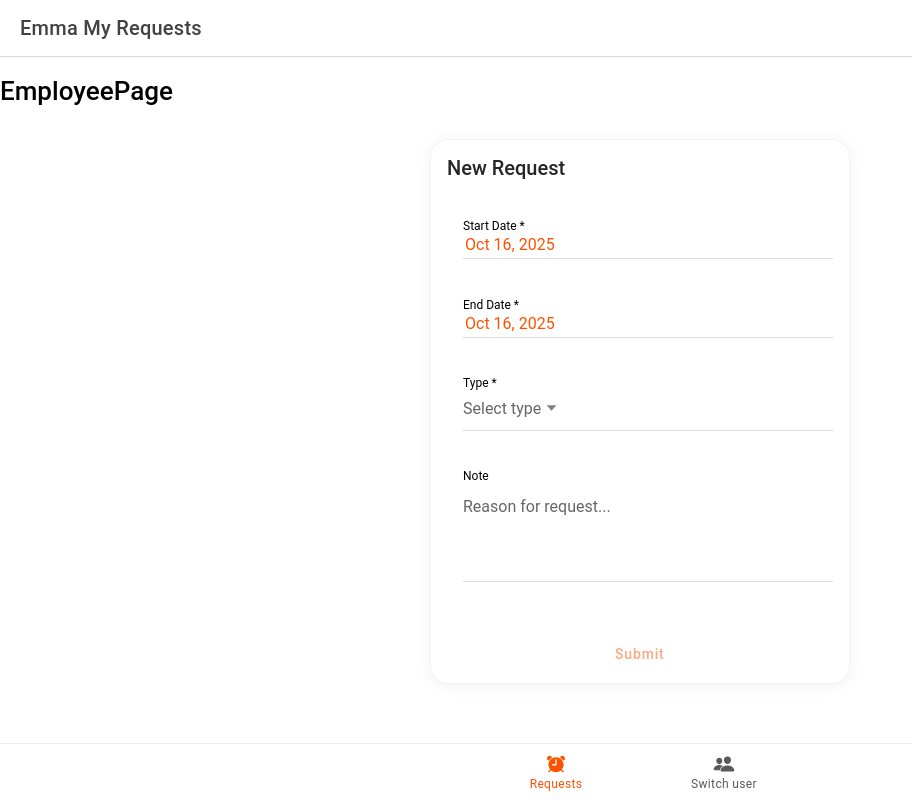
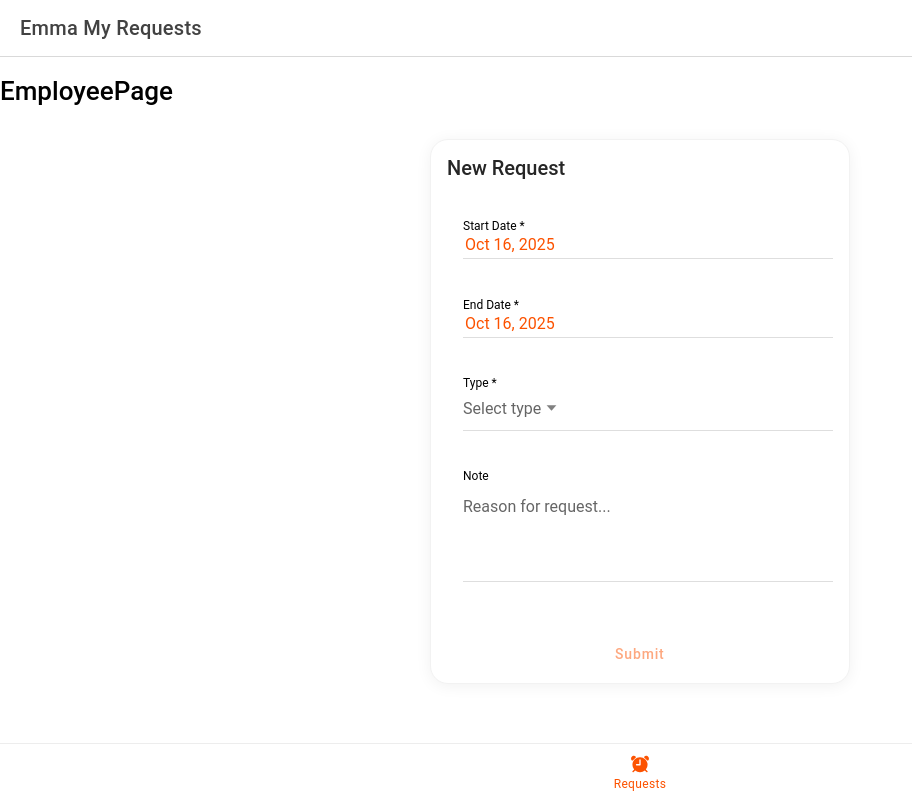
Before and after one commit to amanda-tully/timeoff-app, a React (Vite) app: page /employee in a window 1280 px wide. Shown: the whole page, without its empty margins (0-912 px from the left). Built offline with nearby package versions, Linux system fonts and the light colour scheme.

Commit message:
Move switching users to header instead of bottom nav

```diff
--- a/src/App.tsx
+++ b/src/App.tsx
@@ -1,5 +1,5 @@
-import { Route, Redirect, Switch, useHistory } from "react-router-dom";
-import React, { useState } from "react";
+import { Route, Redirect, Switch } from "react-router-dom";
+import React from "react";
 import {
   IonApp,
   IonIcon,
@@ -8,15 +8,13 @@ import {
   IonTabBar,
   IonTabButton,
   IonTabs,
-  IonActionSheet,
   setupIonicReact,
 } from "@ionic/react";
 import { IonReactRouter } from "@ionic/react-router";
-import { people, alarm, clipboard } from "ionicons/icons";
+import { alarm, clipboard } from "ionicons/icons";
 import EmployeePage from "./pages/EmployeePage";
 import SupervisorPage from "./pages/SupervisorPage";
-import { User, UserProvider, useUser } from "./context/UserContext";
-import { users } from "./data/Users";
+import { UserProvider, useUser } from "./context/UserContext";
 
 /* Core CSS required for Ionic components to work properly */
 import "@ionic/react/css/core.css";
@@ -40,9 +38,7 @@ import "./theme/variables.css";
 setupIonicReact();
 
 const AppInner: React.FC = () => {
-  const { user, setUser } = useUser();
-  const [showSheet, setShowSheet] = useState(false);
-  const history = useHistory();
+  const { user } = useUser();
 
   const hasRequestView = user.availableViews.includes("request");
   const hasResponseView = user.availableViews.includes("response");
@@ -53,21 +49,8 @@ const AppInner: React.FC = () => {
       ? "/supervisor"
       : "/";
 
-  function switchUser(newUser: User) {
-    setUser(newUser);
-    setShowSheet(false);
-    // Redirect to the correct view immediately after switching
-    if (newUser.availableViews.includes("request")) {
-      history.replace("/employee");
-    } else if (newUser.availableViews.includes("response")) {
-      history.replace("/supervisor");
-    } else {
-      history.replace("/");
-    }
-  }
-
   return (
-    <IonTabs>
+    <IonTabs key={user.id}>
       <IonRouterOutlet>
         <Switch>
           {hasRequestView && (
@@ -93,33 +76,7 @@ const AppInner: React.FC = () => {
             <IonLabel>Responses</IonLabel>
           </IonTabButton>
         )}
-
-        <IonTabButton
-          tab="user"
-          href="#"
-          onClick={(e) => {
-            e.preventDefault();
-            setShowSheet(true);
-          }}
-        >
-          <IonIcon aria-hidden="true" icon={people} />
-          <IonLabel>Switch user</IonLabel>
-        </IonTabButton>
       </IonTabBar>
-      <IonActionSheet
-        isOpen={showSheet}
-        header="Switch user"
-        onDidDismiss={() => setShowSheet(false)}
-        buttons={[
-          ...users
-            .filter((u) => u.id !== user.id)
-            .map((u) => ({
-              text: u.name,
-              handler: () => switchUser(u),
-            })),
-          { text: "Cancel", role: "cancel" as const },
-        ]}
-      />
     </IonTabs>
   );
 };
```
Also changed, not shown: src/components/Header/Header.tsx (+36 -2 lines).
